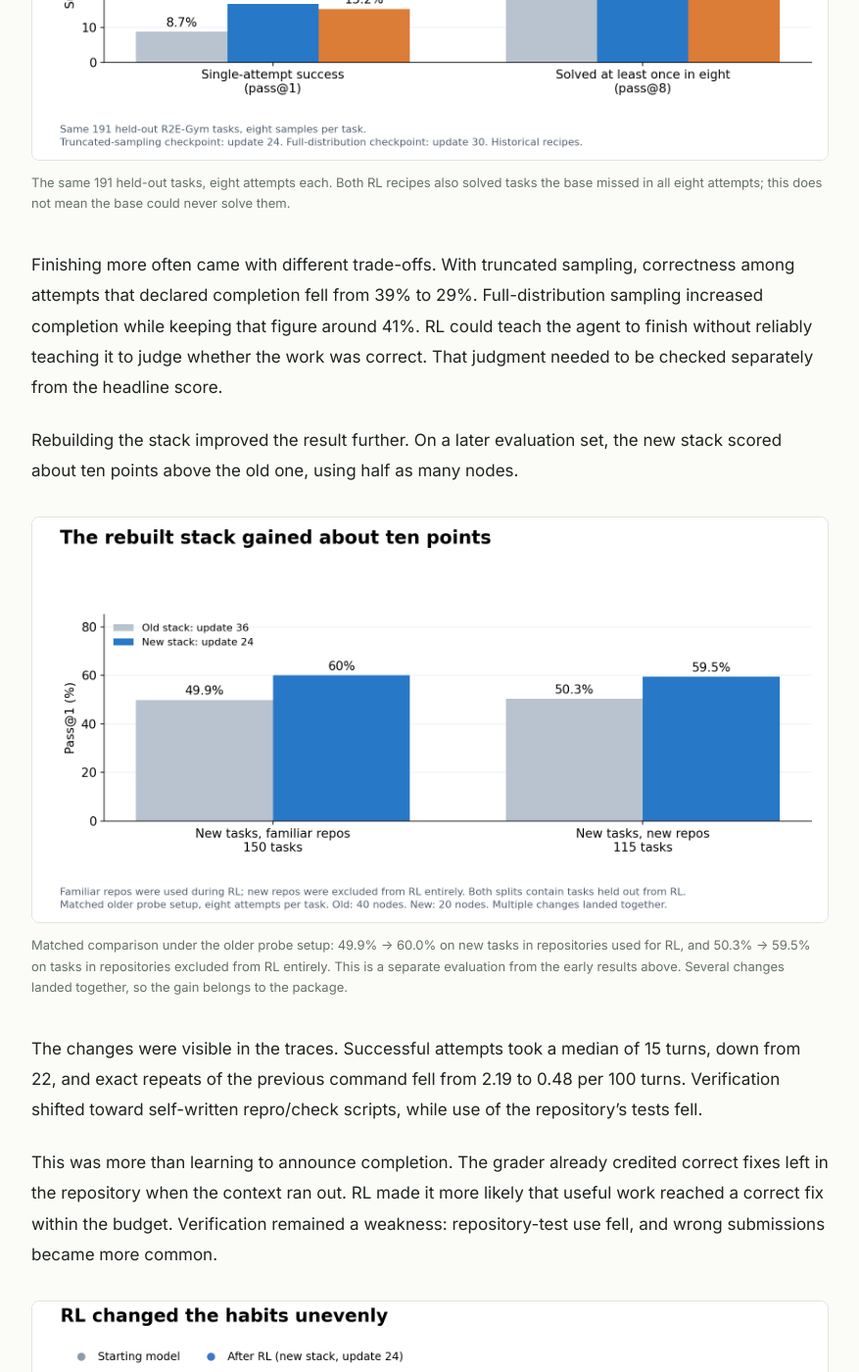
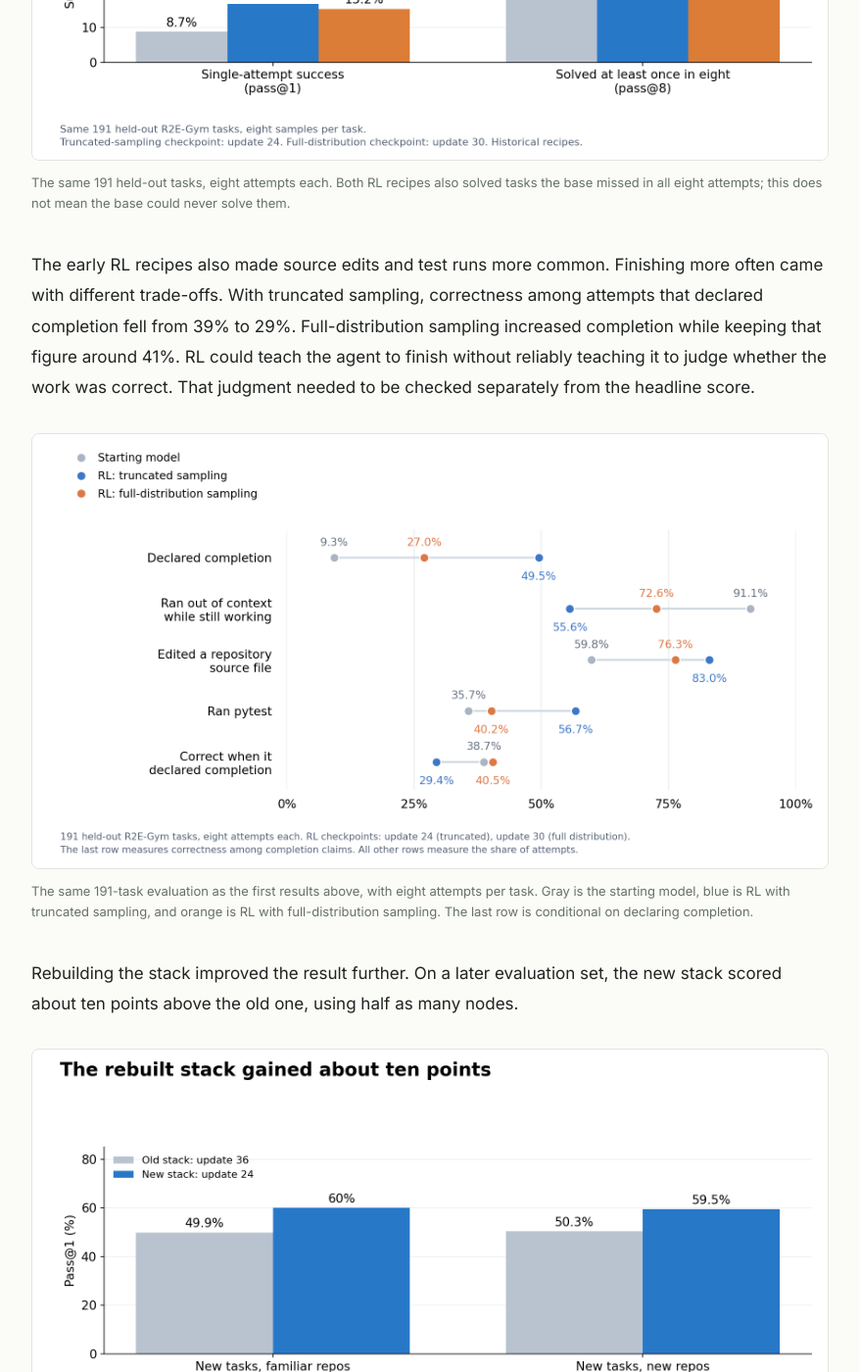
Before and after one commit to lukedhlee/lukedhlee.github.io, a Jekyll site: the page built from _posts/2026-10-21-turning-snowball-into-a-coding-agent.md, in a window 1280 px wide and 1400 px high, scrolled down 7574 px. Shown: the whole window at 98% size, without its empty margins (201-1078 px from the left). Built offline with Jekyll 4.4.1, drawn with Linux system fonts in a browser that asks for light colours; some of the changed text lies outside the part shown.

Commit message:
Show early RL gains in editing testing and completion

```diff
--- a/_posts/2026-10-21-turning-snowball-into-a-coding-agent.md
+++ b/_posts/2026-10-21-turning-snowball-into-a-coding-agent.md
@@ -143,7 +143,12 @@ In the first held-out evaluation, RL nearly doubled pass@1 from 8.7% to 16.6%. B
 <figcaption>The same 191 held-out tasks, eight attempts each. Both RL recipes also solved tasks the base missed in all eight attempts; this does not mean the base could never solve them.</figcaption>
 </figure>
 
-Finishing more often came with different trade-offs. With truncated sampling, correctness among attempts that declared completion fell from 39% to 29%. Full-distribution sampling increased completion while keeping that figure around 41%. RL could teach the agent to finish without reliably teaching it to judge whether the work was correct. That judgment needed to be checked separately from the headline score.
+The early RL recipes also made source edits and test runs more common. Finishing more often came with different trade-offs. With truncated sampling, correctness among attempts that declared completion fell from 39% to 29%. Full-distribution sampling increased completion while keeping that figure around 41%. RL could teach the agent to finish without reliably teaching it to judge whether the work was correct. That judgment needed to be checked separately from the headline score.
+
+<figure class="research-figure">
+<a href="{{ '/assets/img/snowball/rl-behavior-changes.png?v=early-rl' | relative_url }}"><img src="{{ '/assets/img/snowball/rl-behavior-changes.png?v=early-rl' | relative_url }}" alt="Early RL behavior: more completion claims, fewer context overflows, more source edits and pytest runs. Completion accuracy fell for the truncated-sampling recipe and held near the starting model for the full-distribution recipe." width="1760" height="960" loading="lazy"></a>
+<figcaption>The same 191-task evaluation as the first results above, with eight attempts per task. Gray is the starting model, blue is RL with truncated sampling, and orange is RL with full-distribution sampling. The last row is conditional on declaring completion.</figcaption>
+</figure>
 
 Rebuilding the stack improved the result further. On a later evaluation set, the new stack scored about ten points above the old one, using half as many nodes.
 
@@ -153,14 +158,10 @@ Rebuilding the stack improved the result further. On a later evaluation set, the
 <figcaption>Matched comparison under the older probe setup: 49.9% → 60.0% on new tasks in repositories used for RL, and 50.3% → 59.5% on tasks in repositories excluded from RL entirely. This is a separate evaluation from the early results above. Several changes landed together, so the gain belongs to the package.</figcaption>
 </figure>
 
-The changes were visible in the traces. Successful attempts took a median of 15 turns, down from 22, and exact repeats of the previous command fell from 2.19 to 0.48 per 100 turns. Verification shifted toward self-written repro/check scripts, while use of the repository's tests fell.
+In the later 441-task probes, successful attempts took a median of 15 turns, down from 22, and exact repeats of the previous command fell from 2.19 to 0.48 per 100 turns. Verification shifted toward self-written repro/check scripts, while use of the repository's tests fell.
 
 This was more than learning to announce completion. The grader already credited correct fixes left in the repository when the context ran out. RL made it more likely that useful work reached a correct fix within the budget. Verification remained a weakness: repository-test use fell, and wrong submissions became more common.
 
-<figure class="research-figure">
-<a href="{{ '/assets/img/snowball/rl-behavior-changes.png' | relative_url }}"><img src="{{ '/assets/img/snowball/rl-behavior-changes.png' | relative_url }}" alt="Before and after RL: repeated-command attempts fell from 3.3% to 0.6%, self-written check use rose from 90.9% to 98.2%, repository-test use among passing attempts fell from 54.8% to 26.8%, and submission precision fell from 78.9% to 68.6%." width="1760" height="992" loading="lazy"></a>
-<figcaption>Starting model versus new-stack update 24 on the same 441 R2E-Gym tasks, eight attempts each. Each row states its denominator. Submission precision uses the same 247 tasks, but the checkpoints chose different attempts to submit, so this does not isolate coding ability.</figcaption>
-</figure>
 
 On SWE-bench, the selected RL checkpoint improved from the starting model's 12 correct tasks to 23 of 100. Terminal-Bench did not show a comparable gain.
 
```
Also changed, not shown: assets/img/snowball/rl-behavior-changes.png.
